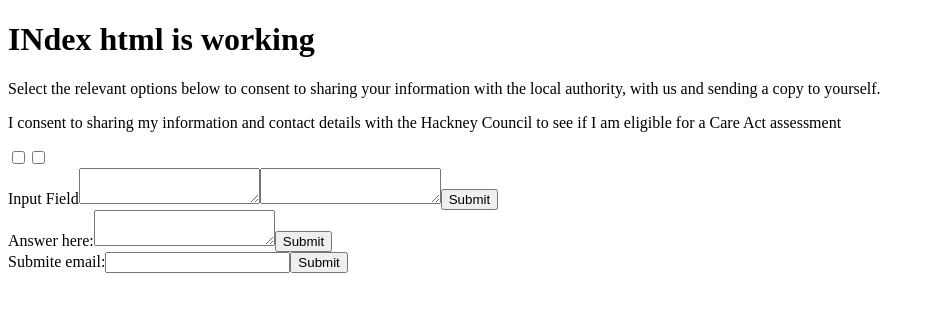
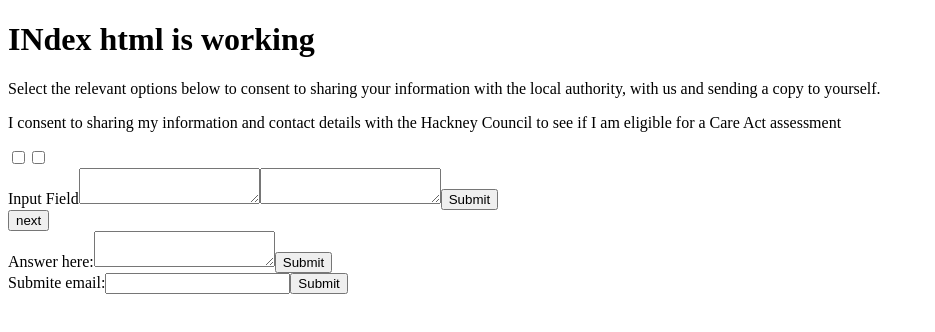
Before and after one commit to the-advocacy-project/advocacy-app, a React (Vite) app: page / in a window 1280 px wide. Shown: the top 332 px of the page, without its empty margins (0-935 px from the left). Built offline with nearby package versions, Linux system fonts and the light colour scheme.

Commit message:
added button

```diff
--- a/client/App.js
+++ b/client/App.js
@@ -1,10 +1,9 @@
 import React, { Component } from 'react';
 import { Route, Switch } from 'react-router-dom';
 
-import BeginButton from './components/buttons/beginButton';
+import { Button } from './components/buttons/button';
 import YourConsent from './components/dynamicPages/yourConsent';
 import Nutrition from './components/dynamicPages/nutrition';
-
 
 import axios from 'axios';
 
@@ -15,13 +14,12 @@ class App extends Component {
         sendMail: false,
         consentInput: "",
         nutrition: {
+        eating: {
             eating: {
-            answer: "",
-           },
-//             [Question]: {
-//                 question: String,
-//                 answer: boolean/string/
-//             }
+                question: "This is the string",
+                answer: ""
+            }
+        }
         }
 
     }
@@ -53,11 +51,7 @@ class App extends Component {
         e.preventDefault();
     }
 
-    handleChange = event => {
-        this.setState({
-            value: event.target.value
-        });
-    };
+
 
     handleSubmit = event => {
         event.preventDefault();
@@ -83,6 +77,13 @@ class App extends Component {
                     handleChangeInput={this.handleChangeInput}
                     handleSubmitInput={this.handleSubmitInput}/>
 
+
+                    <Button
+                    text='next'
+                    type='submit'
+                    name="placeholder"
+                    onClick={() => {}} />
+
                     <Nutrition nutrition={this.state.nutrition}
                       handleChangeInput={this.handleChangeInput} answer={this.state.nutrition.answer}/>
 
@@ -92,7 +93,7 @@ class App extends Component {
                      Submite email:
                      <input
                          type="text"
-                         value={this.state.value}
+
                          onChange={this.handleChange}
                      />
                  </label>
--- a/client/components/buttons/beginButton.js
+++ /dev/null
@@ -1,9 +0,0 @@
-import React from 'react';
-
-function BeginButton() {
-  return (
-    <button>Begin</button>
-  )
-}
-
-export default BeginButton;
--- /dev/null
+++ b/client/components/buttons/button.js
@@ -0,0 +1,22 @@
+import React from 'react';
+
+// export const Text = {
+//   NEXT: 'primary',
+//   WARNING: 'warning',
+//   DANGER: 'danger',
+//   SUCCESS: 'success',
+// }
+
+export const Button = ({
+  text,
+  onClick,
+  disabled,
+  className
+}) => (
+  <button
+    disabled={disabled}
+    onClick={onClick}
+    classnames={className} >
+    {text}
+  </button>
+);
--- a/package.json
+++ b/package.json
@@ -38,6 +38,7 @@
     "dependencies": {
         "axios": "^0.18.0",
         "body-parser": "^1.18.3",
+        "classnames": "^2.2.6",
         "express": "^4.16.4",
         "greeting": "^1.0.6",
         "nodemailer": "^5.1.1",
```
Also changed, not shown: 1 other file (tests, documents, lock files or other folders).
